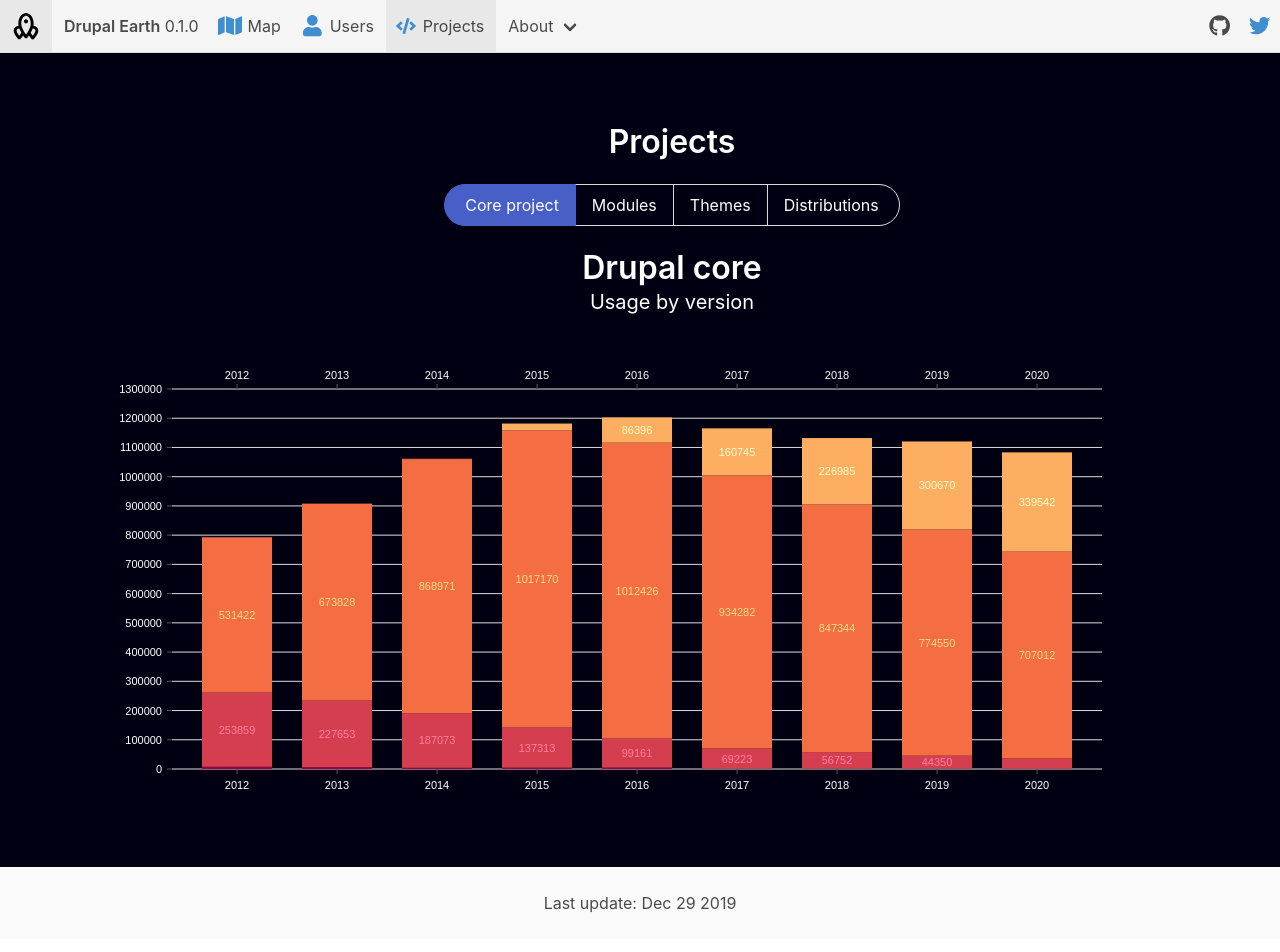
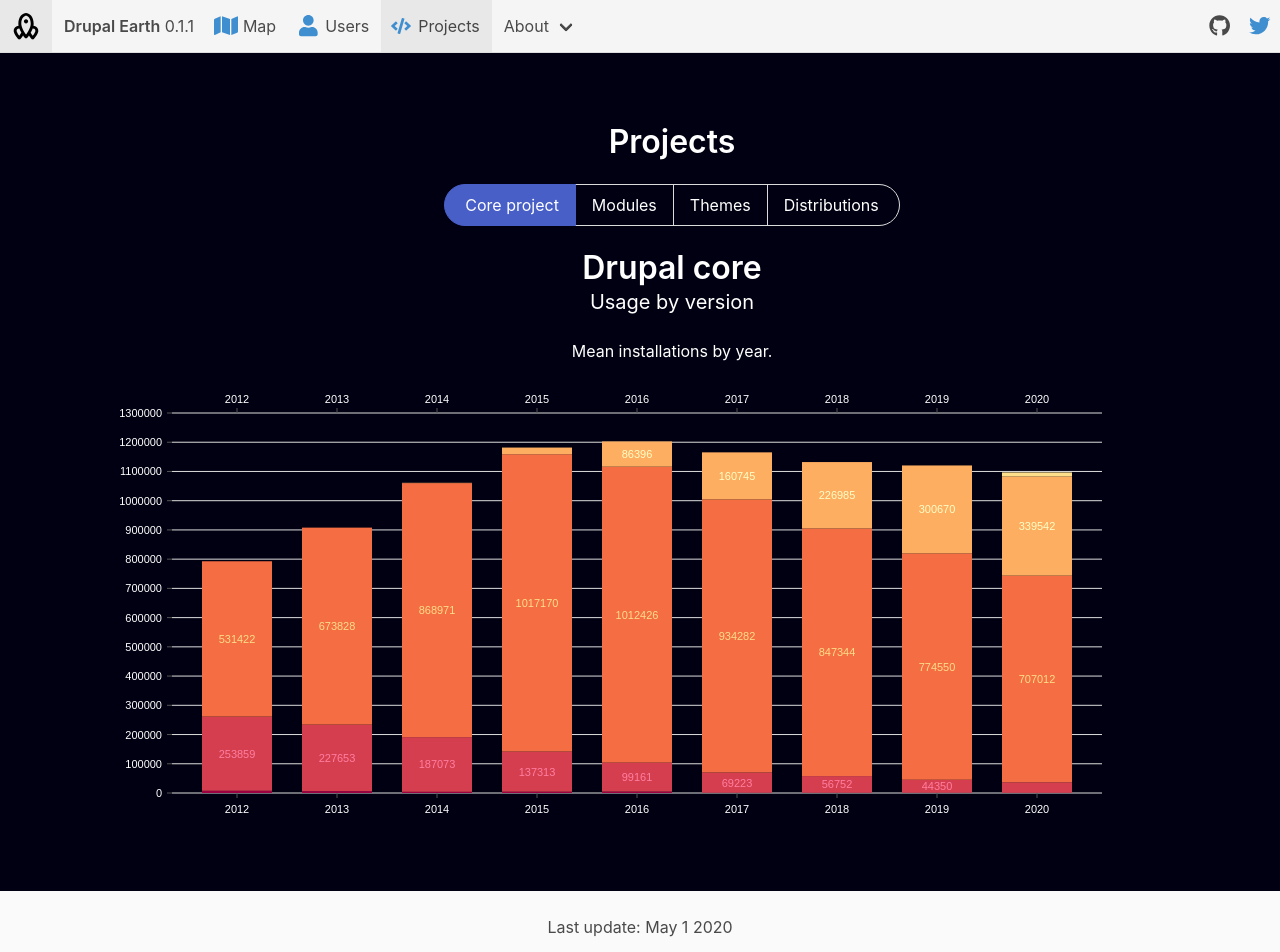
Before and after one commit to colorfield/drupal-earth, a React (Create React App) app: page /projects/core in a window 1280 px wide. Shown: the top 952 px of the page. Built offline with nearby package versions, Linux system fonts and the light colour scheme.

Commit message:
Improve wording, add 9.x, bump version and update date

```diff
--- a/src/components/NivoBar.js
+++ b/src/components/NivoBar.js
@@ -16,7 +16,7 @@
     return (
         <ResponsiveBar
             data={props.data}
-            keys={[ '5.x', '6.x', '7.x', '8.x' ]}
+            keys={[ '5.x', '6.x', '7.x', '8.x', '9.x' ]}
             indexBy={props.index}
             margin={{ top: 50, right: 130, bottom: 50, left: leftMargin }}
             padding={0.3}
--- a/src/components/ProjectsCore.js
+++ b/src/components/ProjectsCore.js
@@ -24,6 +24,7 @@
             <>
               <h2 className="title has-text-white">Drupal core</h2>
               <h3 className="subtitle has-text-white">Usage by version</h3>
+              <p>Mean installations by year.</p>
               <div className="nivo-container">
                 <NivoBar data={coreData} index="year" animate={true} layout="vertical" formatDisabled={true} />
               </div>
--- a/src/components/UsersYears.js
+++ b/src/components/UsersYears.js
@@ -28,7 +28,7 @@
             </div>
             <Table
                 title='years'
-                description='New core contributors by year'
+                description='Core contributors by the year of their user account creation.'
                 rows={years}
                 headers={['Year', 'Core contributors']}
             />
--- a/src/layout/Footer.js
+++ b/src/layout/Footer.js
@@ -5,7 +5,7 @@
   <footer className="footer">
     <div className="container">
       <div className="content has-text-centered">
-        <p>Last update: Dec 29 2019</p>
+        <p>Last update: May 1 2020</p>
       </div>
     </div>
   </footer>
--- a/src/layout/Header.js
+++ b/src/layout/Header.js
@@ -39,7 +39,7 @@
           </Link>
           <div className="navbar-item" href="/">
             <span className="has-text-weight-semibold">Drupal Earth</span>&nbsp;
-            <span className="">0.1.0</span>
+            <span className="">0.1.1</span>
           </div>
           <button className="button navbar-burger is-light" onClick={this.toggleNav}>
             <span />
```
